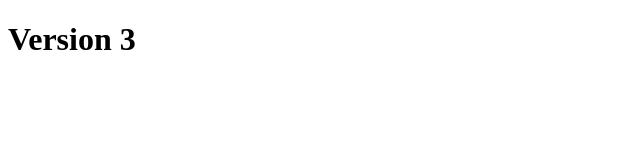
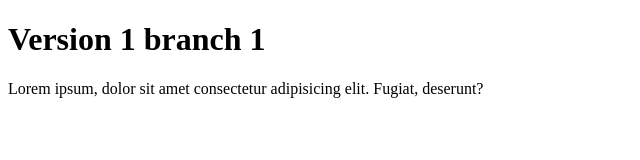
Before and after one commit to DamilareArise/git_tutorial, a plain HTML site: page index.html in a window 1280 px wide. Shown: the whole page, without its empty margins (0-640 px from the left). Drawn offline with Linux system fonts and the light colour scheme.

Commit message:
version1 branch 1

```diff
--- a/index.html
+++ b/index.html
@@ -6,6 +6,7 @@
     <title>Document</title>
 </head>
 <body>
-    <h1>Version 3</h1>
+    <h1>Version 1 branch 1</h1>
+    <p>Lorem ipsum, dolor sit amet consectetur adipisicing elit. Fugiat, deserunt?</p>
 </body>
 </html>
```
Also changed, not shown: src/home.html (+1 -1 lines).
